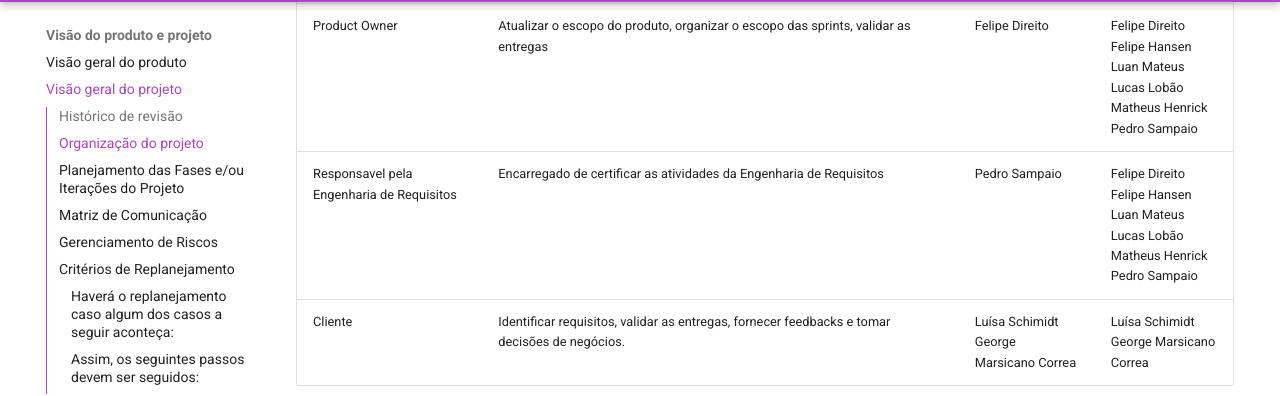
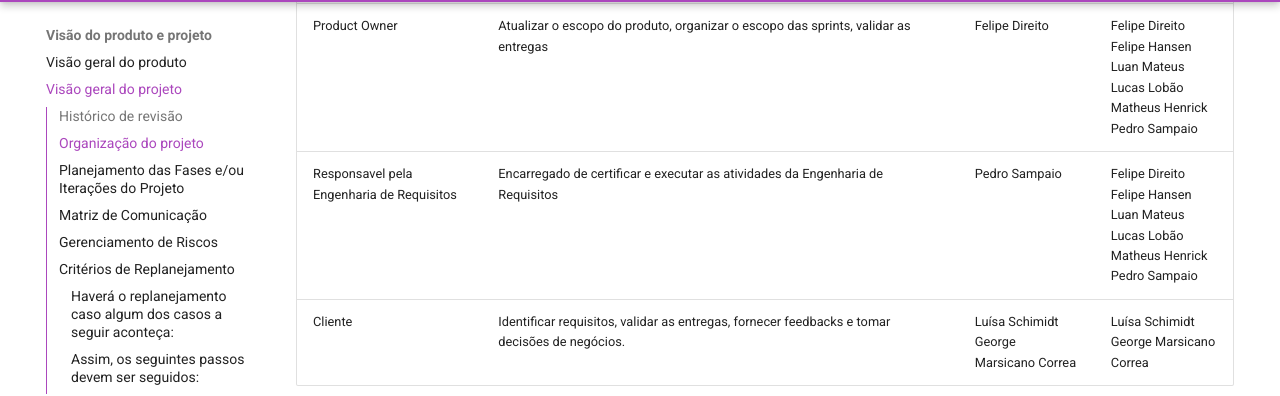
Before and after one commit to mdsreq-fga-unb/2023.2-GastroWeb, an MkDocs documentation site: the page built from docs/visao-produto-projeto/visao-projeto.md, in a window 1280 px wide and 900 px high, scrolled down 1062 px. Shown: the part 94-490 px from the top of the window. Built offline with MkDocs 1.6.1 and Material for MkDocs 9.7.7, drawn with Linux system fonts in a browser that asks for light colours; comment, search, counter and statistics services are not loaded.

Commit message:
fix: responsável por executar as ER.

```diff
--- a/docs/visao-produto-projeto/visao-projeto.md
+++ b/docs/visao-produto-projeto/visao-projeto.md
@@ -14,7 +14,7 @@
 | Desenvolvedor Master Scrum                | Certificar que a equipe está se comprometendo com aquilo que consegue cumprir. Remover qualquer interferência prejudicial ao time. Líder facilitador do Scrum. | Luan Mateus                                 | Felipe Direito<br> Felipe Hansen<br> Luan Mateus<br> Lucas Lobão<br> Matheus Henrick<br> Pedro Sampaio |
 | Analista de Qualidade                     | Garantir a qualidade do produto, garantir o cumprimento do conceito de pronto, realizar inspeções de código                                                    | Matheus Henrick                             | Felipe Direito<br> Felipe Hansen<br> Luan Mateus<br> Lucas Lobão<br> Matheus Henrick<br> Pedro Sampaio |
 | Product Owner                             | Atualizar o escopo do produto, organizar o escopo das sprints, validar as entregas                                                                             | Felipe Direito                              | Felipe Direito<br> Felipe Hansen<br> Luan Mateus<br> Lucas Lobão<br> Matheus Henrick<br> Pedro Sampaio |
-| Responsavel pela Engenharia de Requisitos | Encarregado de certificar as atividades da Engenharia de Requisitos                                                                                             | Pedro Sampaio                               | Felipe Direito<br> Felipe Hansen<br> Luan Mateus<br> Lucas Lobão<br> Matheus Henrick<br> Pedro Sampaio |
+| Responsavel pela Engenharia de Requisitos | Encarregado de certificar e executar as atividades da Engenharia de Requisitos                                                                                             | Pedro Sampaio                               | Felipe Direito<br> Felipe Hansen<br> Luan Mateus<br> Lucas Lobão<br> Matheus Henrick<br> Pedro Sampaio |
 | Cliente                                   | Identificar requisitos, validar as entregas, fornecer feedbacks e tomar decisões de negócios.                     | Luísa Schimidt <br> George Marsicano Correa | Luísa Schimidt <br> George Marsicano Correa                                                            |
 
 ## Planejamento das Fases e/ou Iterações do Projeto
```
